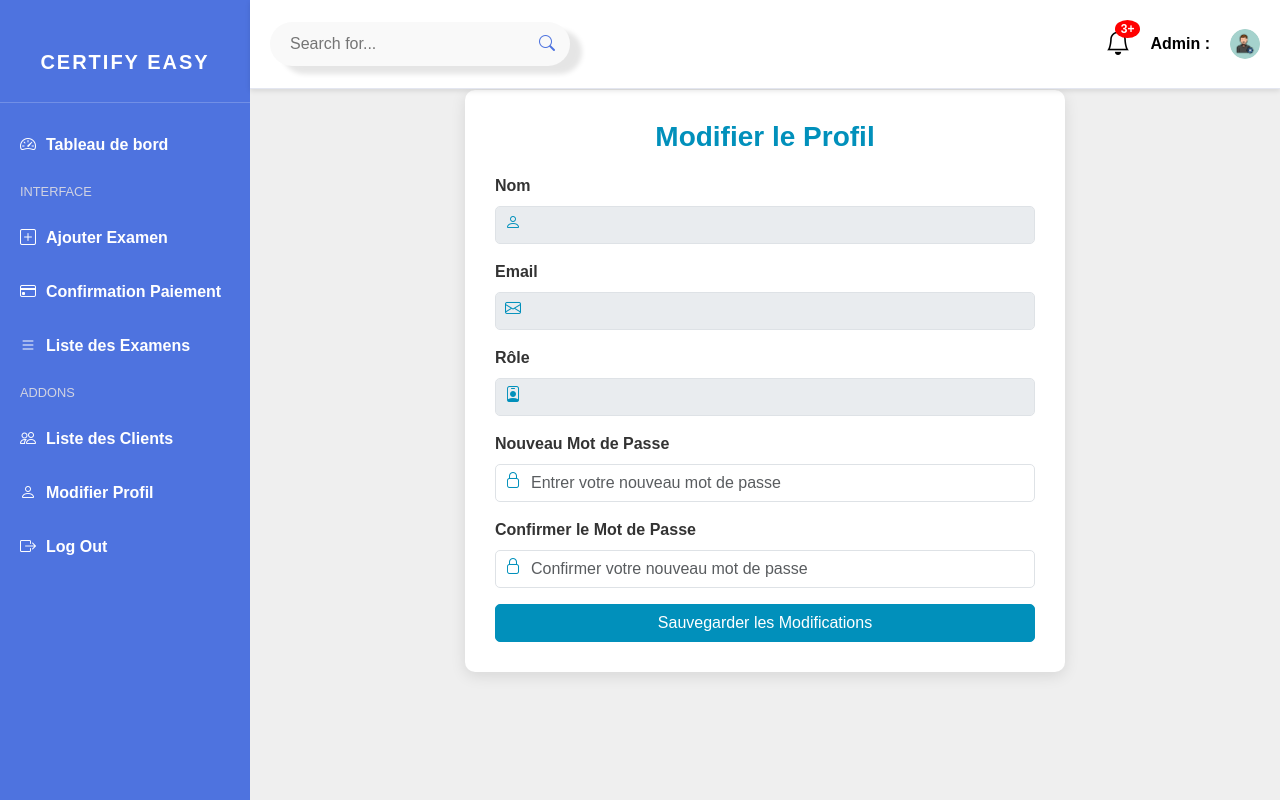
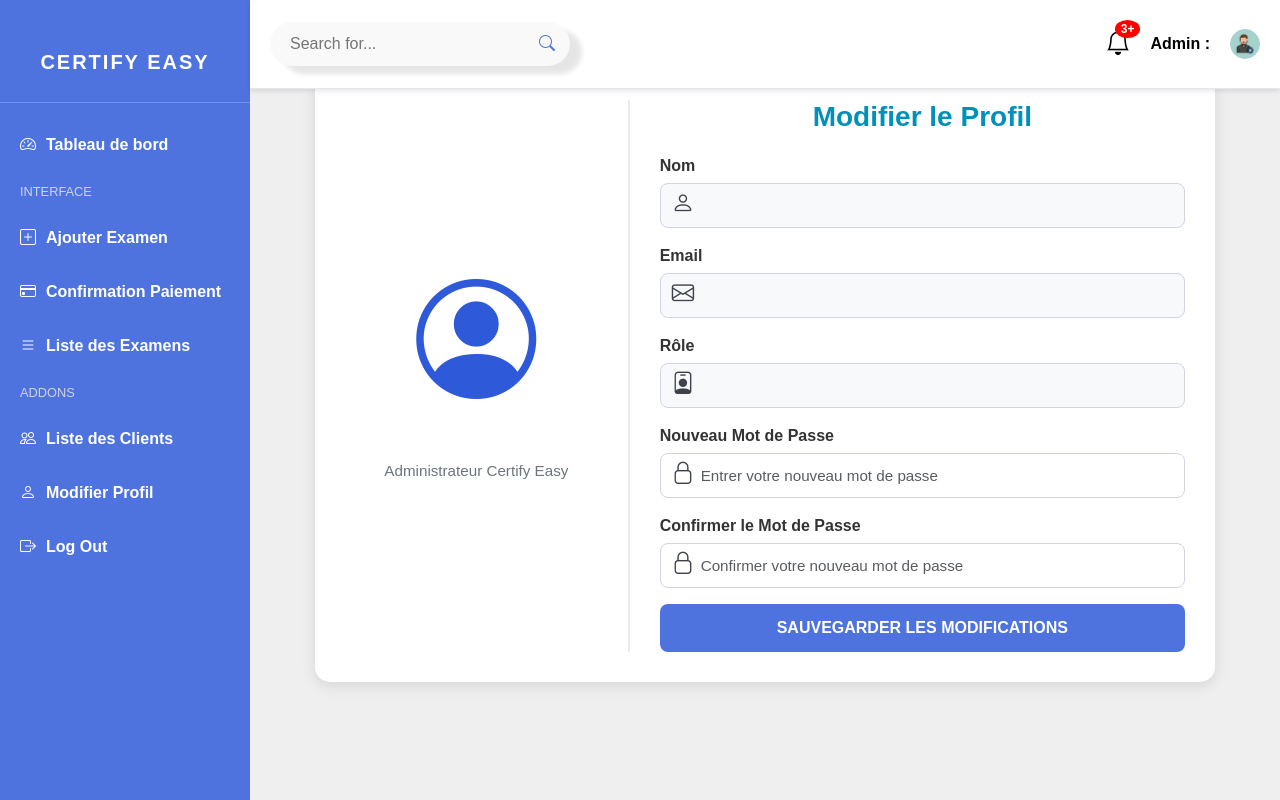
Before and after one commit to MohamedOuijjane/PlatformInscription, a CodeIgniter 4 app: the page made by app/Views/dashbord/modifier_profil.php in a window 1280 px wide. Run offline with PHP 8.4 and a stand-in for CodeIgniter, Linux system fonts and the light colour scheme; the template is opened without the code that fills it, so the values that code supplies are empty; some libraries are stand-ins or nearby versions.

Commit message:
Modifications css Modifier profil v1 pas termine  dashboard

```diff
--- a/app/Views/dashbord/modifier_profil.php
+++ b/app/Views/dashbord/modifier_profil.php
@@ -3,38 +3,78 @@
 <?= $this->section('content') ?>
 <style>
     .container-profile {
-        max-width: 600px;
-        margin: 70px auto;
+        max-width: 900px;
+        margin: 50px auto;
         background-color: #ffffff;
-        border-radius: 10px;
+        border-radius: 15px;
         box-shadow: 0 4px 15px rgba(0, 0, 0, 0.1);
         padding: 30px;
+        display: flex;
+        gap: 30px;
     }
 
-    h3 {
+    /* Section gauche (icône admin) */
+    .profile-icon {
+        flex: 1;
+        display: flex;
+        flex-direction: column;
+        align-items: center;
+        justify-content: center;
+        border-right: 2px solid #e9ecef;
+        padding-right: 20px;
+    }
+
+    .profile-icon i {
+        font-size: 120px;
+        color: #0190BB;
+        margin-bottom: 20px;
+    }
+
+    .profile-info {
         text-align: center;
-        margin-bottom: 20px;
+    }
+
+    .profile-info h5 {
+        font-size: 1.25rem;
+        font-weight: bold;
+        color: #4e73df;
+    }
+
+    .profile-info p {
+        font-size: 0.95rem;
+        color: #6c757d;
+    }
+
+    /* Section droite (formulaire) */
+    .profile-form {
+        flex: 2;
+    }
+
+    .profile-form h3 {
+        text-align: center;
         color: #0190BB;
         font-weight: bold;
+        margin-bottom: 20px;
     }
 
     .form-label {
-        font-weight: 600;
+        font-weight: bold;
+        color: #333;
+        margin-bottom: 5px;
     }
 
     .form-control {
-        border-radius: 5px;
+        border-radius: 8px;
+        border: 1px solid #d1d3e2;
+        padding-left: 40px;
+        height: 45px;
+        font-size: 0.95rem;
+        transition: all 0.3s ease-in-out;
     }
 
-    .btn-primary {
-        background-color: #0190BB;
-        border-color: #0190BB;
-        border-radius: 5px;
-    }
-
-    .btn-primary:hover {
-        background-color: #016a89;
-        border-color: #016a89;
+    .form-control:focus {
+        border-color: #4e73df;
+        box-shadow: 0 0 5px rgba(78, 115, 223, 0.3);
     }
 
     .form-group-icon {
@@ -43,24 +83,58 @@
 
     .form-group-icon i {
         position: absolute;
-        top: 70%;
-        left: 10px;
+    top: 69%;
+    left: 12px;
     transform: translateY(-50%);
-        color: #0190BB;
-    }
-
-    .form-control {
-        padding-left: 35px;
+    color: #3f424c;
+    font-size: 1.4rem;
     }
 
     .readonly-field {
-        background-color: #e9ecef !important;
+        background-color: #f8f9fa !important;
         pointer-events: none;
+    }
+
+    .btn-primary {
+        background-color: #4e73df;
+        border: none;
+        font-size: 1rem;
+        font-weight: bold;
+        text-transform: uppercase;
+        padding: 12px;
+        width: 100%;
+        border-radius: 8px;
+        transition: background-color 0.3s ease-in-out;
+        color: white;
+    }
+
+    .btn-primary:hover {
+        background-color: #2e59d9;
+    }
+
+    .alert {
+        margin-bottom: 20px;
+        font-size: 0.9rem;
+    }
+    #R{
+        color: #2e59d9;
     }
 </style>
 
 <div class="container-profile">
+    <!-- Section gauche -->
+    <div class="profile-icon">
+        <i class="bi bi-person-circle" id="R"></i>
+        <div class="profile-info">
+            <h5><?= $user['username'] ?></h5>
+            <p>Administrateur Certify Easy</p>
+        </div>
+    </div>
+
+    <!-- Section droite -->
+    <div class="profile-form">
         <h3>Modifier le Profil</h3>
+
         <?php if (session()->has('success')): ?>
             <div class="alert alert-success"><?= session('success') ?></div>
         <?php endif; ?>
@@ -100,7 +174,8 @@
                 <input type="password" class="form-control" id="confirmerMotDePasse" name="confirm_password" placeholder="Confirmer votre nouveau mot de passe">
             </div>
 
-        <button type="submit" class="btn btn-primary w-100">Sauvegarder les Modifications</button>
+            <button type="submit" class="btn btn-primary">Sauvegarder les Modifications</button>
         </form>
     </div>
+</div>
 <?= $this->endSection() ?>
```
Lines whose indentation alone changed are shown as unchanged.
